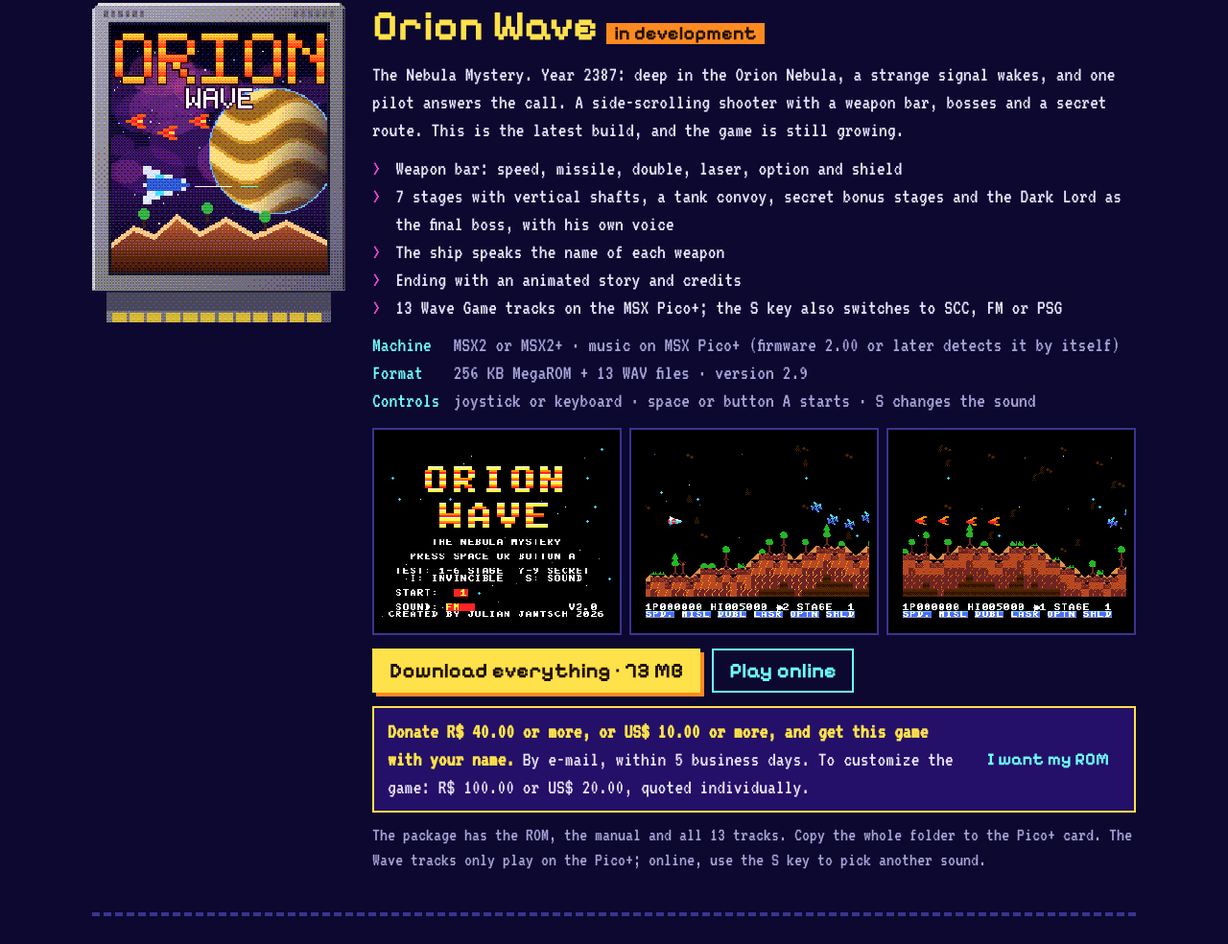
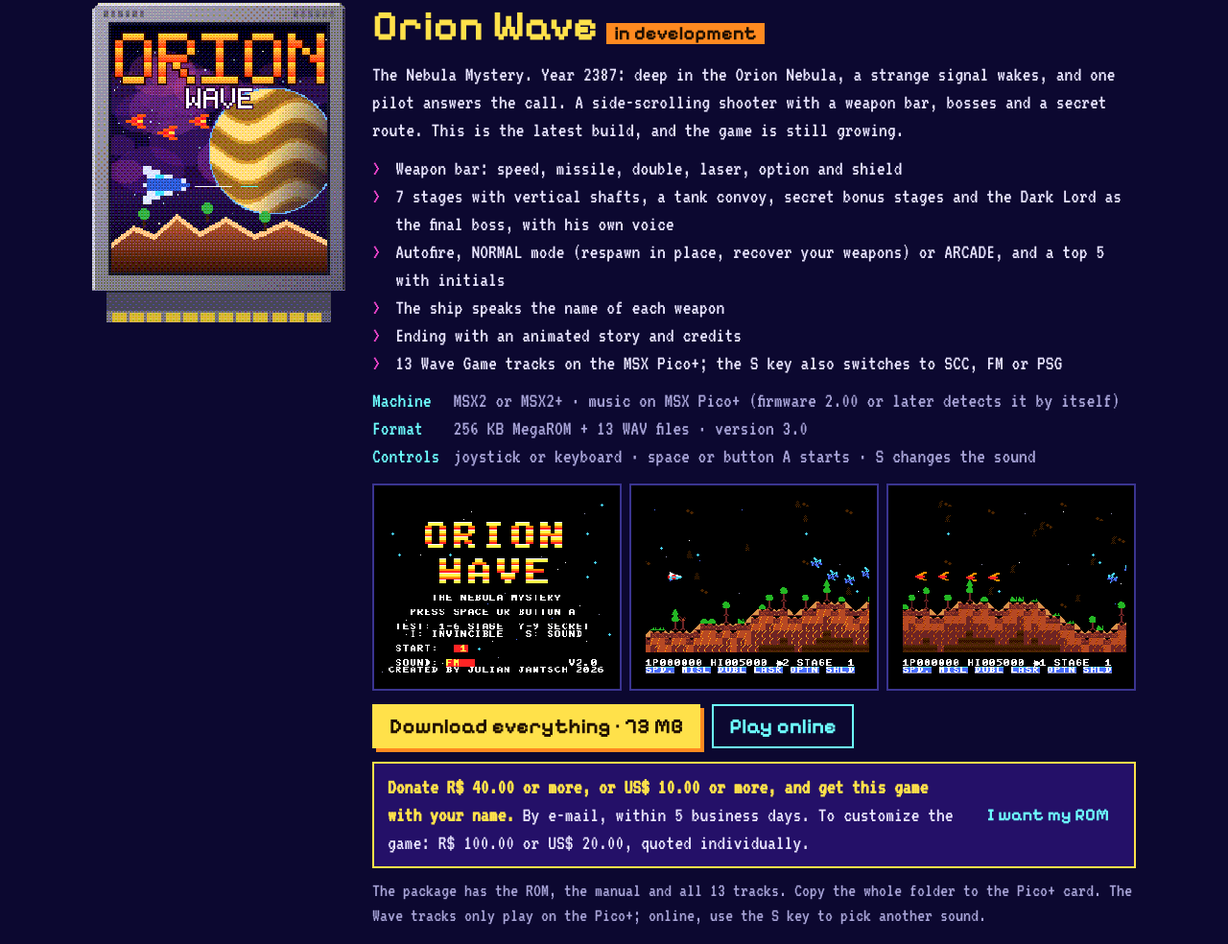
Before and after one commit to julianjantsch-star/msxdev, a plain HTML site: page index.html in a window 1280 px wide. Shown: the part 4565-5549 px from the top of the page at 96% size. Drawn offline with Linux system fonts and the light colour scheme.

Commit message:
Orion Wave v3.0: tiro automático, modo NORMAL/ARCADE, top 5, chefes e poços equilibrados
Co-Authored-By: Claude Opus 5.5 <noreply@anthropic.com>
Claude-Session: https://claude.ai/code/session_01CS3fGte9TPgU4Xpm6Z4gv4

```diff
--- a/index.html
+++ b/index.html
@@ -155,13 +155,14 @@
     <ul>
       <li data-en="Weapon bar: speed, missile, double, laser, option and shield">Barra de armas: velocidade, míssil, duplo, laser, option e escudo</li>
       <li data-en="7 stages with vertical shafts, a tank convoy, secret bonus stages and the Dark Lord as the final boss, with his own voice">7 fases com poços verticais, comboio de tanques, fases bônus secretas e o Senhor das Trevas como chefe final, com a voz dele</li>
+      <li data-en="Autofire, NORMAL mode (respawn in place, recover your weapons) or ARCADE, and a top 5 with initials">Tiro automático, modo NORMAL (renasce no lugar e recupera as armas) ou ARCADE, e top 5 com iniciais</li>
       <li data-en="The ship speaks the name of each weapon">A nave fala o nome de cada arma</li>
       <li data-en="Ending with an animated story and credits">Final com história animada e créditos</li>
       <li data-en="13 Wave Game tracks on the MSX Pico+; the S key also switches to SCC, FM or PSG">13 faixas no Wave Game do MSX Pico+; a tecla S também troca para SCC, FM ou PSG</li>
     </ul>
     <dl class="ficha">
       <dt data-en="Machine">Máquina</dt><dd data-en="MSX2 or MSX2+ · music on MSX Pico+ (firmware 2.00 or later detects it by itself)">MSX2 ou MSX2+ · música no MSX Pico+ (firmware 2.00 ou superior detecta sozinho)</dd>
-      <dt data-en="Format">Mídia</dt><dd data-en="256 KB MegaROM + 13 WAV files · version 2.9">MegaROM de 256 KB + 13 arquivos WAV · versão 2.9</dd>
+      <dt data-en="Format">Mídia</dt><dd data-en="256 KB MegaROM + 13 WAV files · version 3.0">MegaROM de 256 KB + 13 arquivos WAV · versão 3.0</dd>
       <dt data-en="Controls">Controles</dt><dd data-en="joystick or keyboard · space or button A starts · S changes the sound">joystick ou teclado · espaço ou botão A começa · S troca o som</dd>
     </dl>
     <div class="telas">
@@ -169,7 +170,7 @@
       <img loading="lazy" src="img/ori-2.png" alt="Orion Wave, abertura com o planeta e a nebulosa">
       <img loading="lazy" src="img/ori-3.png" alt="Orion Wave, fase 1 com inimigos em fila">
     </div>
-    <div class="acoes"><a class="btn" href="dl/orionwave-v2.9-pico.zip" download data-dl="Orion Wave" data-tam="73 MB"><span data-en="Download everything">Baixar tudo</span> · 73 MB</a><a class="btn sec" href="https://webmsx.org/?MACHINE=MSX2P&amp;ROM=https://jj8bit.com.br/rom/ORION.ROM" target="_blank" rel="noopener"><span data-en="Play online">Jogar online</span></a></div>
+    <div class="acoes"><a class="btn" href="dl/orionwave-v3.0-pico.zip" download data-dl="Orion Wave" data-tam="73 MB"><span data-en="Download everything">Baixar tudo</span> · 73 MB</a><a class="btn sec" href="https://webmsx.org/?MACHINE=MSX2P&amp;ROM=https://jj8bit.com.br/rom/ORION.ROM" target="_blank" rel="noopener"><span data-en="Play online">Jogar online</span></a></div>
     <aside class="oferta peq">
       <p data-en="<b>Donate R$ 40.00 or more, or US$ 10.00 or more, and get this game with your name.</b> By e-mail, within 5 business days. To customize the game: R$ 100.00 or US$ 20.00, quoted individually."><b>Doe R$ 40,00 ou mais, ou US$ 10,00 ou mais, e ganhe este jogo com o seu nome.</b> Por e-mail, em até 5 dias úteis. Para personalizar o jogo: R$ 100,00 ou US$ 20,00, sob consulta.</p>
       <button type="button" class="btn sec peq" data-oferta="Orion Wave" data-en="I want my ROM">Quero a minha ROM</button>
```
Also changed, not shown: 3 other files.
